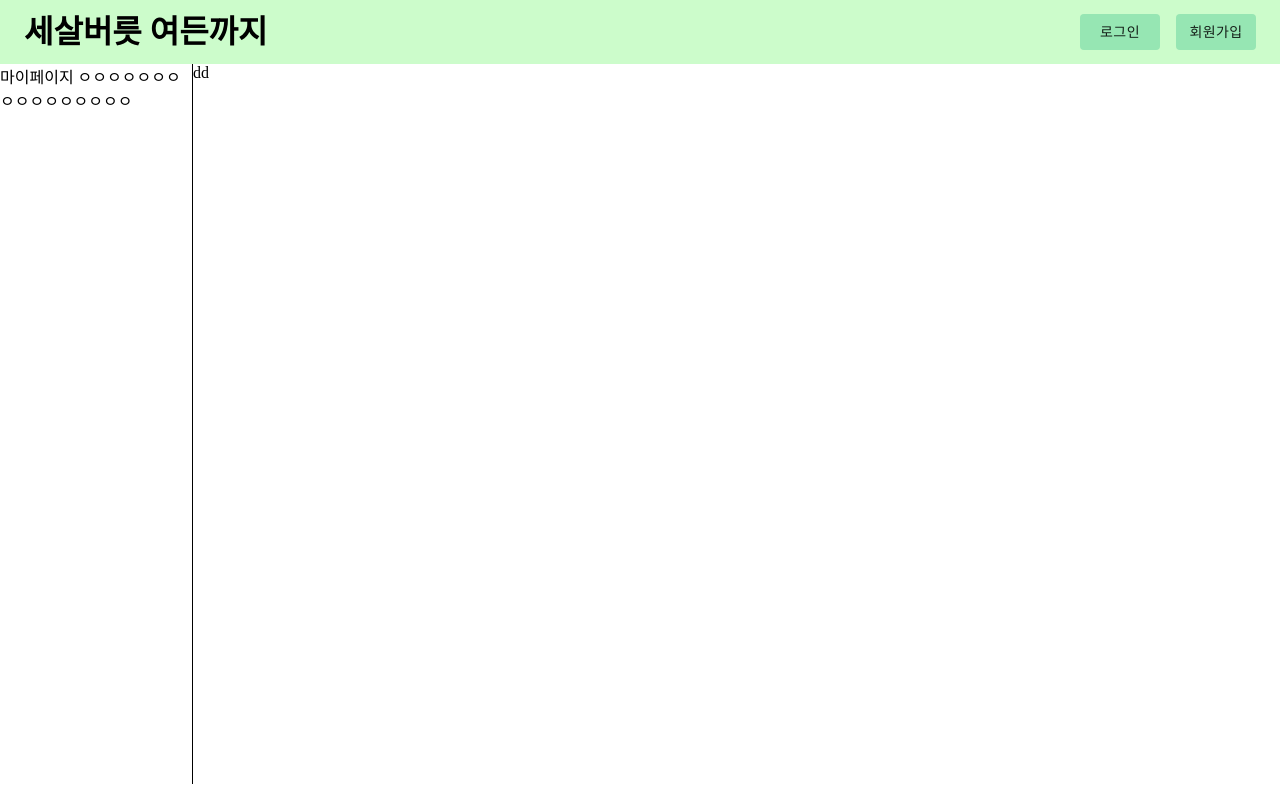
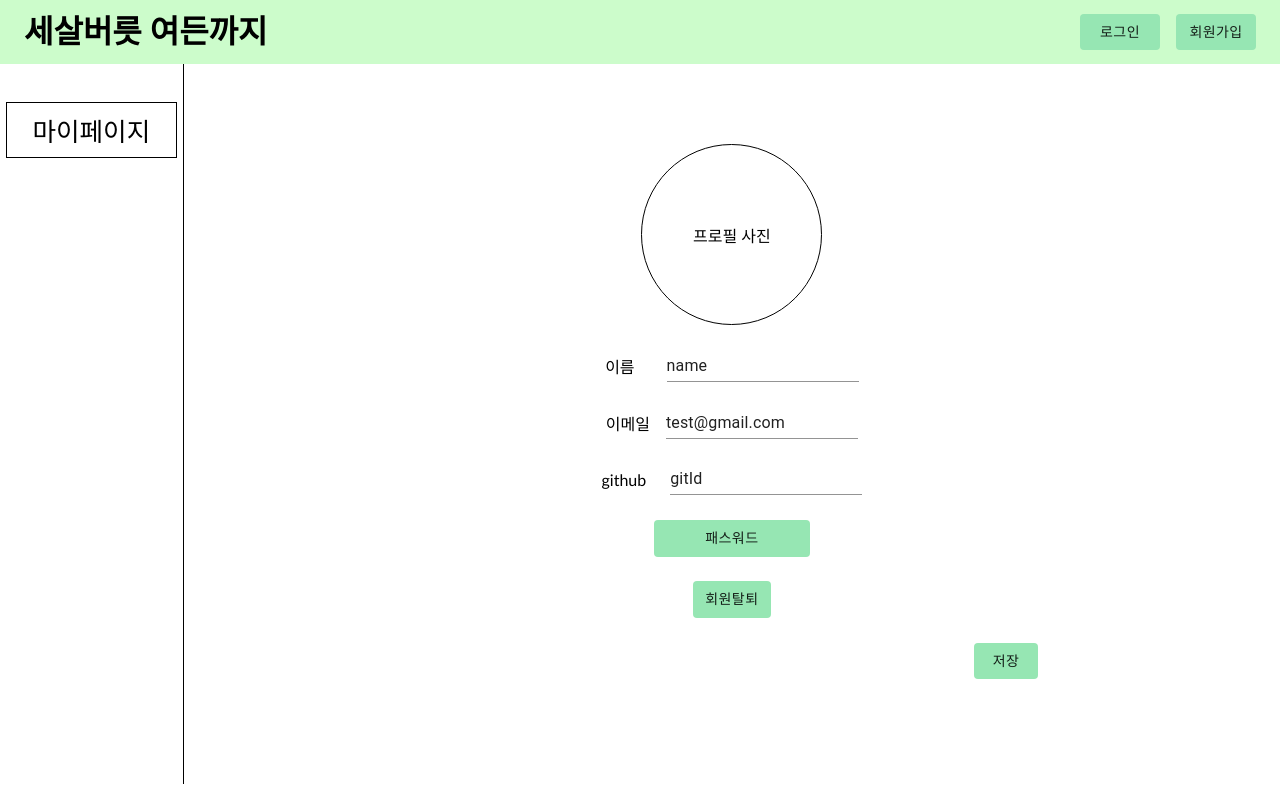
Before and after one commit to TeamGrabit/challenge, a React (Create React App) app in the folder frontend/: page /mypage in a window 1280 px wide. Built offline with nearby package versions, Linux system fonts and the light colour scheme.

Commit message:
mypage UI 및 state 수정.
* width에 따른 sidebar 크기 조정.
* react hook을 이용한 유저 name, email, gitId 상태 관리.

```diff
--- a/frontend/src/components/SideBar.js
+++ b/frontend/src/components/SideBar.js
@@ -1,12 +1,14 @@
 import React from 'react';
-import { Grid, SideNav } from '@material-ui/core';
+import { Grid, SideNav, Box } from '@material-ui/core';
 
 function SideBar() {
 	return (
 		<div className="sidebar">
-			<Grid className="mypage">
-				마이페이지 ㅇㅇㅇㅇㅇㅇㅇㅇㅇㅇㅇㅇㅇㅇㅇㅇ
-			</Grid>
+			<div>
+				<Box className="menu_bar">
+					마이페이지
+				</Box>
+			</div>
 		</div>
 	);
 }
--- a/frontend/src/css/components/_sideBar.scss
+++ b/frontend/src/css/components/_sideBar.scss
@@ -1,9 +1,19 @@
 .sidebar{
 	position: relative;
 	height: 90vh;
-	width: 15vw;
+	width: 15vmax;
 	display: flex;
 	flex-direction: row;
 	border-right: 1px solid black;
+	justify-content: center;
 
+	.menu_bar{
+		border: 1px solid black;
+		font-size: 2vw;
+		font-family: 'Courier New', Courier, monospace;
+		margin-top: 3vmax;
+		padding: 1vh;
+		padding-left: 2vw;
+		padding-right: 2vw;
+	}
 }
--- a/frontend/src/css/pages/_myPage.scss
+++ b/frontend/src/css/pages/_myPage.scss
@@ -1,4 +1,56 @@
 .mypage{
 	display: flex;
 	flex-direction: row;
+	align-items: center;
+
+	.profile{
+		justify-content: center;
+		height: 70vh;
+		width: 90vmax;
+	}
+	.pro_img{
+		border: black 1px solid;
+		display: flex;
+		justify-content: center;
+		align-items: center;
+		border-radius: 50%;
+		width: 14vmax;
+		height: 14vmax;
+	}
+	.pro_title{
+		justify-content: flex-end;
+	}
+	.pro_name{
+		font-family: 'Courier New', Courier, monospace;
+	}
+	.pro_email{
+		font-family: 'Courier New', Courier, monospace;
+	}
+	.pro_github{
+		font-family: 'Gill Sans', 'Gill Sans MT', Calibri, 'Trebuchet MS', sans-serif
+	}
+	.pro_nameFix{
+		width: 15vmax;
+	}
+	.pro_emailFix{
+		width: 15vmax;
+	}
+	.pro_githubFix{
+		width: 15vmax;
+	}
+	.pro_password{
+		padding-left: 4vmax;
+		padding-right: 4vmax;
+		background-color: $green3;
+	}
+	.pro_secession{
+		padding-left: 1vmax;
+		padding-right: 1vmax;
+		background-color: $green3;
+	}
+	.pro_save{
+		padding-left: 1vmax;
+		padding-right: 1vmax;
+		background-color: $green3;
+	}
 }
--- a/frontend/src/pages/MyPage.js
+++ b/frontend/src/pages/MyPage.js
@@ -1,14 +1,106 @@
-import React from 'react';
+import React, { useState, useEffect } from 'react';
+import { Box, Grid, Button, Input, TextField } from '@material-ui/core';
 import { SideBar } from '../components';
 
 function MyPage() {
+	const [Name, setName] = useState("name");
+	const [Email, setEmail] = useState("test@gmail.com");
+	const [GitId, setGitId] = useState("gitId");
+	const changeName = (e) => {
+		setName(e.currentTarget.value);
+	};
+	const changeEmail = (e) => {
+		setEmail(e.currentTarget.value);
+	};
+	const changeGitId = (e) => {
+		setGitId(e.currentTarget.value);
+	};
+	const save = () => {
+		console.log(Name);
+		console.log(Email);
+		console.log(GitId);
+	};
 	return (
-		<>
-			<div className="mypage">
-				<SideBar />
-				dd
-			</div>
-		</>
+		<div className="mypage">
+			<SideBar />
+			<Grid container className="profile">
+				<Grid item xs={12}>
+					<Grid container spacing={3} justify="center">
+						<Grid item>
+							<Box className="pro_img">
+								<div>
+									프로필 사진
+								</div>
+							</Box>
+						</Grid>
+					</Grid>
+				</Grid>
+				<Grid item xs={12}>
+					<Grid container spacing={4} alignItems="center" justify="center">
+						<Grid item>
+							<Box className="pro_name">
+								이름
+							</Box>
+						</Grid>
+						<Grid item>
+							<TextField value={Name} onChange={changeName} className="pro_nameFix" />
+						</Grid>
+					</Grid>
+				</Grid>
+				<Grid item xs={12}>
+					<Grid container spacing={2} alignItems="center" justify="center">
+						<Grid item>
+							<Box className="pro_email">
+								이메일
+							</Box>
+						</Grid>
+						<Grid item>
+							<TextField value={Email} onChange={changeEmail} className="pro_emailFix" />
+						</Grid>
+					</Grid>
+				</Grid>
+				<Grid item xs={12}>
+					<Grid container spacing={3} alignItems="center" justify="center">
+						<Grid item>
+							<Box className="pro_github">
+								github
+							</Box>
+						</Grid>
+						<Grid item>
+							<TextField value={GitId} onChange={changeGitId} className="pro_githubFix" />
+						</Grid>
+					</Grid>
+				</Grid>
+				<Grid item xs={12}>
+					<Grid container spacing={3} justify="center">
+						<Grid item>
+							<Button className="pro_password">
+								패스워드
+							</Button>
+						</Grid>
+					</Grid>
+				</Grid>
+				<Grid item xs={12}>
+					<Grid container spacing={3} justify="center">
+						<Grid item>
+							<Button className="pro_secession">
+								회원탈퇴
+							</Button>
+						</Grid>
+					</Grid>
+				</Grid>
+				<Grid item xs={6} />
+				<Grid item xs={6}>
+					<Grid container spacing={3} justify="center">
+						<Grid item>
+							<Button className="pro_save" onClick={save}>
+								저장
+							</Button>
+						</Grid>
+					</Grid>
+				</Grid>
+			</Grid>
+		</div>
 	);
 }
 
```
